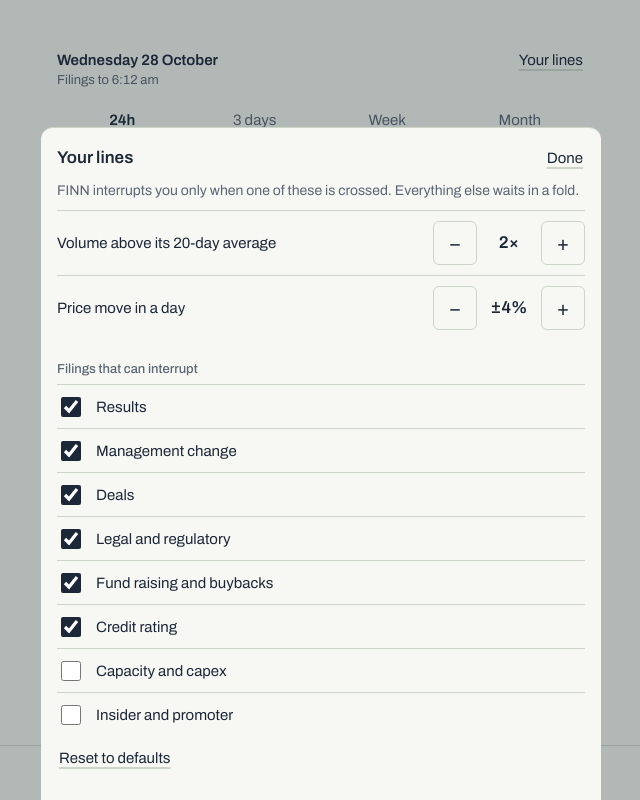
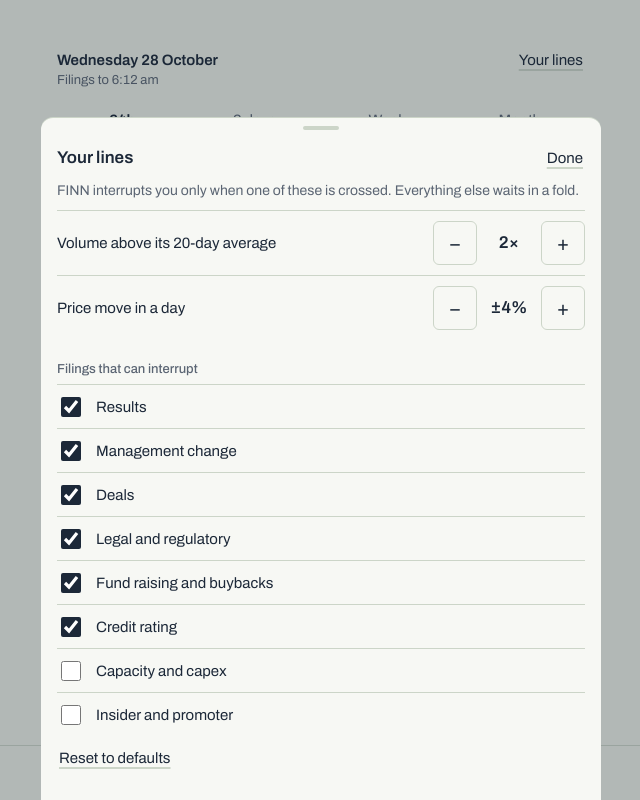
Before and after one commit to vedant-22/finn, a React (Vite) app in the folder web/: page / in a window 1280 px wide. Both pictures are taken after a click on the button "Your lines". Shown: the top 800 px of the page, without its empty margins (319-959 px from the left). Built offline with nearby package versions, Linux system fonts and the light colour scheme.

Commit message:
Add drag to close gesture

```diff
--- a/web/src/styles.css
+++ b/web/src/styles.css
@@ -225,7 +225,8 @@ blockquote { margin: 0; }
 .sheet-wrap.open .scrim { opacity: 1; }
 .sheet { position: absolute; left: 0; right: 0; bottom: 0; max-width: 560px; margin: 0 auto; background: var(--sheet); border-radius: 12px 12px 0 0; padding: 8px var(--g) calc(env(safe-area-inset-bottom) + 20px); transform: translateY(100%); transition: transform 220ms cubic-bezier(.2, .8, .2, 1); box-shadow: 0 -1px 0 var(--rule); max-height: 88dvh; overflow: auto; outline: none; }
 .sheet-wrap.open .sheet { transform: none; }
-.sheet-head { display: flex; justify-content: space-between; align-items: center; }
+.sheet-head { display: flex; justify-content: space-between; align-items: center; position: relative; padding-top: 10px; touch-action: none; cursor: grab; }
+.grab { position: absolute; top: 0; left: 50%; width: 36px; height: 4px; margin-left: -18px; border-radius: 2px; background: var(--rule); }
 .sheet-head h2 { font-size: 17px; font-variation-settings: 'wdth' 112; }
 .lines > .sub { font-size: 14px; margin: 0 0 8px; }
 .lines h3 { font-size: 13px; font-weight: 500; color: var(--ink-2); margin: 18px 0 4px; }
--- a/web/src/ui.tsx
+++ b/web/src/ui.tsx
@@ -74,11 +74,22 @@ export function Sheet({ open, onClose, title, children }: { open: boolean; onClo
     ref.current?.focus()
     return () => window.removeEventListener('keydown', k)
   }, [open, onClose])
+  // Drag the head down to close, like a native sheet.
+  const drag = useRef<number | null>(null)
+  const down = (e: React.PointerEvent) => { if ((e.target as HTMLElement).closest('button')) return; drag.current = e.clientY; (e.currentTarget as HTMLElement).setPointerCapture(e.pointerId); if (ref.current) ref.current.style.transition = 'none' }
+  const move = (e: React.PointerEvent) => { if (drag.current === null || !ref.current) return; ref.current.style.transform = `translateY(${Math.max(0, e.clientY - drag.current)}px)` }
+  const up = (e: React.PointerEvent) => {
+    if (drag.current === null || !ref.current) return
+    const dy = e.clientY - drag.current; drag.current = null
+    ref.current.style.transition = ''; ref.current.style.transform = ''
+    if (dy > 80) onClose()
+  }
   return (
     <div className={`sheet-wrap ${open ? 'open' : ''}`} aria-hidden={!open}>
       <div className="scrim" onClick={onClose} />
       <div className="sheet" role="dialog" aria-modal="true" aria-label={title} tabIndex={-1} ref={ref}>
-        <div className="sheet-head">
+        <div className="sheet-head" onPointerDown={down} onPointerMove={move} onPointerUp={up} onPointerCancel={up}>
+          <span className="grab" aria-hidden />
           <h2>{title}</h2>
           <button className="text-btn" onClick={onClose}>Done</button>
         </div>
```
Also changed, not shown: 1 other file (tests, documents, lock files or other folders).
